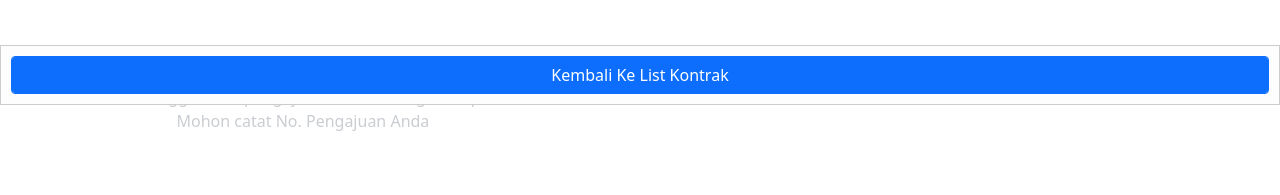
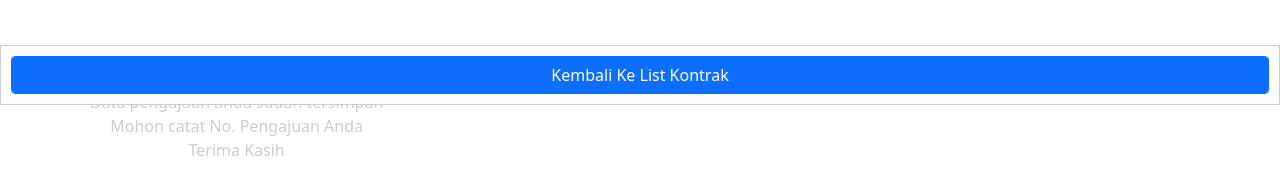
Before and after one commit to ImamSatriyadi/webviewfina, an Angular app: page /success/1/1 in a window 1280 px wide. Shown: the part 695-890 px from the top of the page. Built offline with nearby package versions, Linux system fonts and the light colour scheme; no server answers.

Commit message:
remove no pengajuan

```diff
--- a/src/app/components/cms-detail/cms-detail.component.html
+++ b/src/app/components/cms-detail/cms-detail.component.html
@@ -94,7 +94,7 @@
                     <div class="form-group row mb-1">
                         <label for="staticEmail" style="text-align: left;" class="col-sm-4 col-form-label">Pokok Hutang</label>
                         <div class="col-sm-8">
-                          <input type="text" readonly class="form-control" ngModel="{{dataOldCustomer.sisa_outstanding + ' Bulan'}}"id="staticEmail" >
+                          <input type="text" readonly class="form-control" ngModel="{{dataOldCustomer.sisa_outstanding | currency:'Rp ':'symbol':'3.0'}}"id="staticEmail" >
                         </div>
                     </div>
                     <div class="form-group row mb-1">
--- a/src/app/components/success-page/success-page.component.html
+++ b/src/app/components/success-page/success-page.component.html
@@ -6,9 +6,11 @@
     <div class="row" style="text-align: center;padding: 5px;margin-top:20% ;">
         <i class="fa fa-check-circle align-middle" style="color: aquamarine;font-size:150px;"></i>
     </div>
-    <div class="row" style="text-align: center;padding: 15px;margin-top:20% ;font-size: medium;color:#CACDD1 ;">
-        Mohon tunggu, data pengajuan anda sedang kami proses <br>
-        Mohon catat No. Pengajuan Anda
+    <div class="row" style="text-align: center;padding: 20px;margin-top:20% ;font-size: medium;color:#CACDD1 ;">
+        Data pengajuan anda sudah tersimpan <br>
+        Mohon catat No. Pengajuan Anda <br>
+        Terima Kasih
+
     </div>
 </div>
 
```
